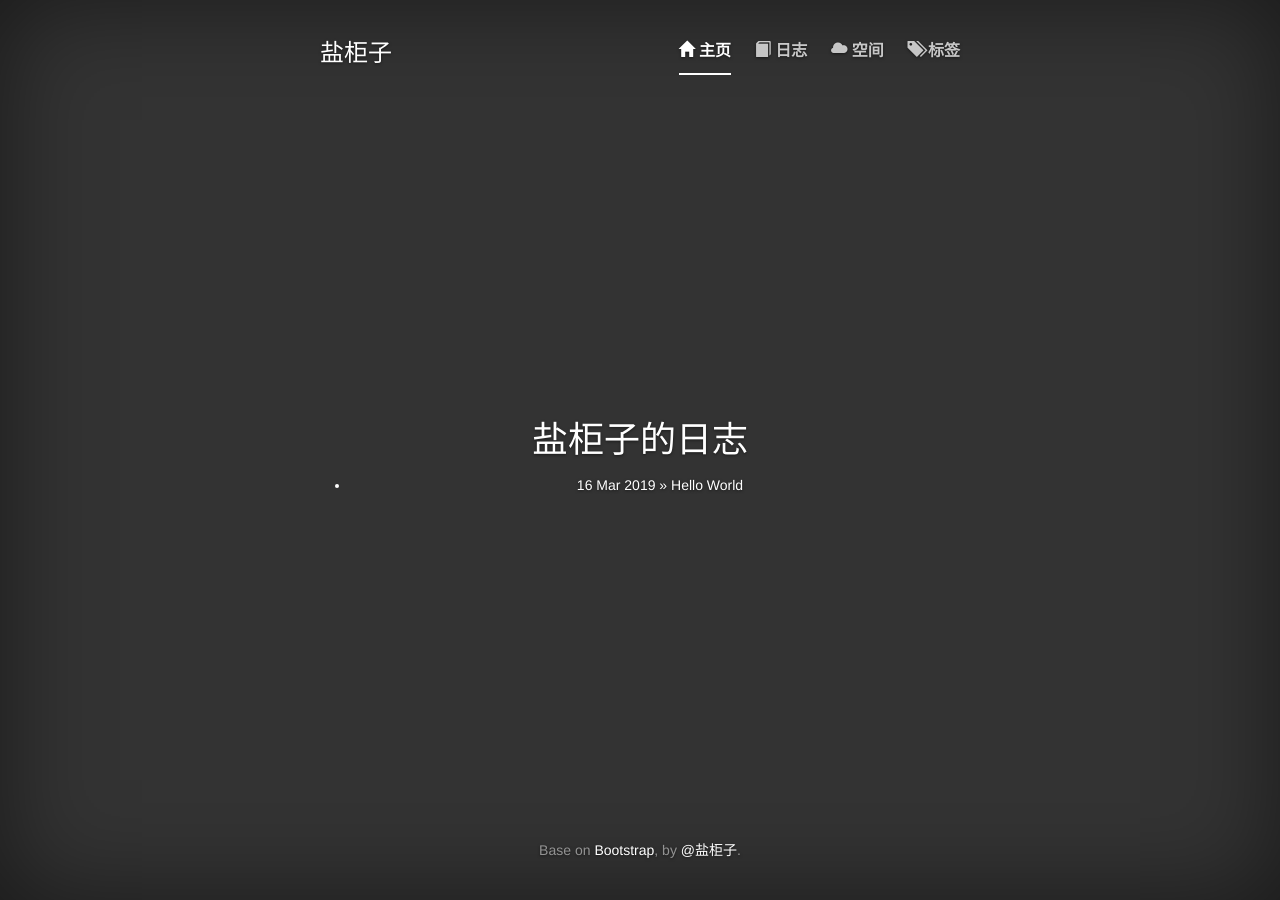
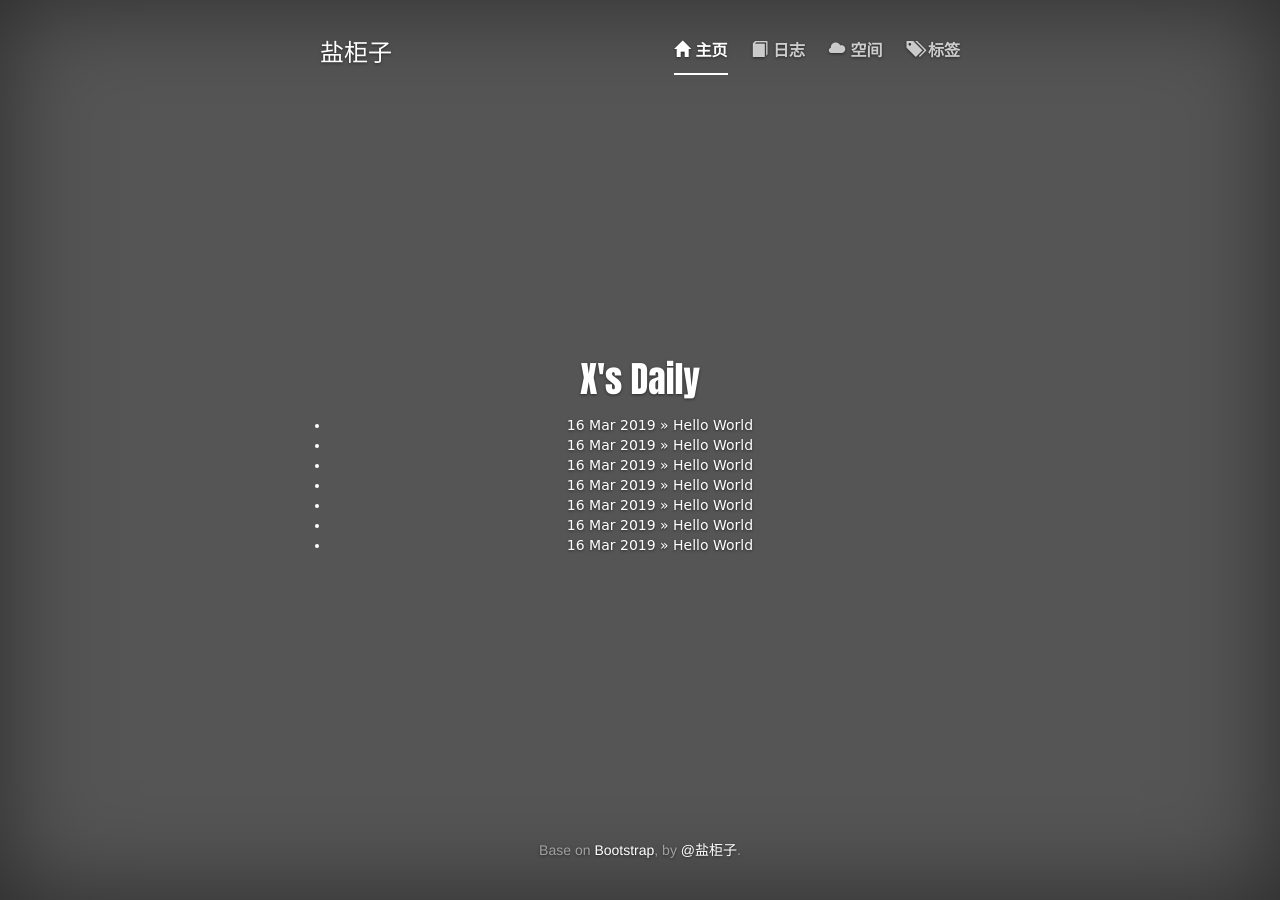
Before and after one commit to SaultBase/SaultBase.github.io, a Jekyll site: the page built from blog/index.html, in a window 1280 px wide. Built offline with Jekyll 4.4.1, drawn with Linux system fonts in a browser that asks for light colours.

Commit message:
modified blog

```diff
--- /dev/null
+++ b/_layouts/blog2.html
@@ -0,0 +1,87 @@
+<!DOCTYPE html>
+<html>
+<head>
+    <meta http-equiv="X-UA-Compatible" content="IE=edge">
+    <meta name="viewport" content="width=device-width, initial-scale=1">
+    <title>{{ page.title }}</title>
+
+    <!-- Bootstrap core CSS -->
+    <link href="/bootstrap/css/bootstrap.min.css" rel="stylesheet" type="text/css">
+    <!-- link to main stylesheet -->
+    <link rel="stylesheet" type="text/css" href="/css/blog2.css">
+
+    <!--[if lt IE 9]>
+    <script src="https://oss.maxcdn.com/html5shiv/3.7.3/html5shiv.min.js"></script>
+    <script src="https://oss.maxcdn.com/respond/1.4.2/respond.min.js"></script>
+    <![endif]-->
+
+</head>
+
+<body>
+<div class="site-wrapper">
+    <div class="site-wrapper-inner">
+        <div class="cover-container">
+            <div class="masthead clearfix">
+                <div class="inner">
+                    <h3 class="masthead-brand">
+                        <a href="/about">盐柜子</a>
+                    </h3>
+                    <div>
+                        <ul class="nav masthead-nav">
+                            <li class="active">
+                                <a href="/index.html">
+                                    <span class="glyphicon glyphicon-home"></span> 主页
+                                </a>
+                            </li>
+
+                            <li>
+                                <a href="/blog">
+                                    <span class="glyphicon glyphicon-book"></span> 日志
+                                </a>
+                            </li>
+
+                            <li>
+                                <a href="/blog">
+                                    <span class="glyphicon glyphicon glyphicon-cloud"></span> 空间
+                                </a>
+                            </li>
+
+                            <li>
+                                <a href="/blog">
+                                    <span class="glyphicon glyphicon-tags"></span> 标签
+                                </a>
+                            </li>
+
+                        </ul>
+
+                    </div><!--/.nav-collapse -->
+
+                </div>
+            </div>
+
+            <div>
+                {{content}}
+            </div>
+
+            <div class="mastfoot">
+
+                <div class="inner">
+                    <p> Base on <a href="http://getbootstrap.com">Bootstrap</a>, by <a href="https://twitter.com/mdo">@盐柜子</a>.</p>
+                </div>
+            </div>
+
+        </div>
+    </div>
+</div>
+
+<!-- Bootstrap core JavaScript
+================================================== -->
+<!-- Placed at the end of the document so the pages load faster -->
+<script src="https://cdn.staticfile.org/jquery/1.12.4/jquery.js"></script>
+<script>window.jQuery || document.write('<script src="/assets/js/vendor/jquery.min.js"><\/script>')</script>
+<script src="/bootstrap/js/bootstrap.min.js"></script>
+<!-- IE10 viewport hack for Surface/desktop Windows 8 bug -->
+<script src="/assets/js/ie10-viewport-bug-workaround.js"></script>
+
+</body>
+</html>
--- /dev/null
+++ b/_posts/2019-03-16-Hello-World1.md
@@ -0,0 +1,7 @@
+---
+layout: post
+title: "Hello World"
+date: 2019-03-16
+---
+
+The world is larger than you ever thought!
--- /dev/null
+++ b/_posts/2019-03-16-Hello-World2.md
@@ -0,0 +1,7 @@
+---
+layout: post
+title: "Hello World"
+date: 2019-03-16
+---
+
+The world is larger than you ever thought!
--- /dev/null
+++ b/_posts/2019-03-16-Hello-World3.md
@@ -0,0 +1,7 @@
+---
+layout: post
+title: "Hello World"
+date: 2019-03-16
+---
+
+The world is larger than you ever thought!
--- /dev/null
+++ b/_posts/2019-03-16-Hello-World4.md
@@ -0,0 +1,7 @@
+---
+layout: post
+title: "Hello World"
+date: 2019-03-16
+---
+
+The world is larger than you ever thought!
--- /dev/null
+++ b/_posts/2019-03-16-Hello-World5.md
@@ -0,0 +1,7 @@
+---
+layout: post
+title: "Hello World"
+date: 2019-03-16
+---
+
+The world is larger than you ever thought!
--- /dev/null
+++ b/_posts/2019-03-16-Hello-World6.md
@@ -0,0 +1,7 @@
+---
+layout: post
+title: "Hello World"
+date: 2019-03-16
+---
+
+The world is larger than you ever thought!
--- a/blog/index.html
+++ b/blog/index.html
@@ -1,6 +1,6 @@
 ---
-layout: default
-title: 盐柜子的日志
+layout: blog2
+title: X's Daily
 ---
     <link href="/css/blog.css" type="text/css" rel="stylesheet">
 	<h1>{{ page.title }}</h1>
--- a/css/blog.css
+++ b/css/blog.css
@@ -1,3 +1,77 @@
+body{
+  background-color: #555555;
+}
 h1{
   padding: 5px;
 }
+
+.masthead-brand {
+  margin-top: 10px;
+  margin-bottom: 10px;
+}
+
+.masthead-nav > li {
+  display: inline-block;
+}
+.masthead-nav > li + li {
+  margin-left: 20px;
+}
+
+.masthead-nav > li > a {
+  padding-right: 0;
+  padding-left: 0;
+  font-size: 16px;
+  font-weight: bold;
+  color: #fff; /* IE8 proofing */
+  color: rgba(255,255,255,.75);
+  border-bottom: 2px solid transparent;
+}
+
+.nav_tar{
+  background-color: #444;
+  padding: 5px;
+}
+
+.masthead-nav > li > a:hover,
+.masthead-nav > li > a:focus {
+  background-color: transparent;
+  border-bottom-color: #a9a9a9;
+  border-bottom-color: rgba(255,255,255,.25);
+}
+
+.masthead-nav > .active > a,
+.masthead-nav > .active > a:hover,
+.masthead-nav > .active > a:focus {
+  color: #fff;
+  border-bottom-color: #fff;
+}
+
+@media (min-width: 768px) {
+  .masthead-brand {
+    float: left;
+  }
+  .masthead-nav {
+    float: right;
+  }
+}
+
+
+.starter {
+  padding: 40px 15px;
+  text-align: center;
+}
+
+
+footer {
+  text-align: center;
+  border-top: 1px solid #d5d5d5;
+  font-size: .8em;
+  background-color: #444;
+  padding: 10px;
+  width: 100%;
+  color: #999; /* IE8 proofing */
+  color: rgba(255,255,255,.5);
+}
+.clearfloat{
+  clear: both;
+}
--- a/css/main.css
+++ b/css/blog2.css
@@ -27,7 +27,7 @@
 html,
 body {
     height: 100%;
-    background-color: #333;
+    background-color: #444;
 }
 body {
     color: #fff;
@@ -36,6 +36,7 @@
 }
 
 /* Extra markup and styles for table-esque vertical and horizontal centering */
+
 .site-wrapper {
     display: table;
     width: 100%;
@@ -46,7 +47,7 @@
 }
 .site-wrapper-inner {
     display: table-cell;
-    vertical-align: top;
+    /*vertical-align: top;*/
 }
 .cover-container {
     margin-right: auto;
@@ -189,3 +190,11 @@
     display: inline;
     margin-right: 20px;
 }
+
+h1{
+    font-family:Impact, Charcoal, sans-serif;
+}
+
+li{
+    font-family:'Comic Sans MS', cursive, sans-serif;
+}
```
Also changed, not shown: _layouts/blog.html (added, +77 -0 lines), about/about.css (+16 -15 lines), about/index.html (+10 -13 lines), wish_tree/wish.html (+1 -28 lines).
